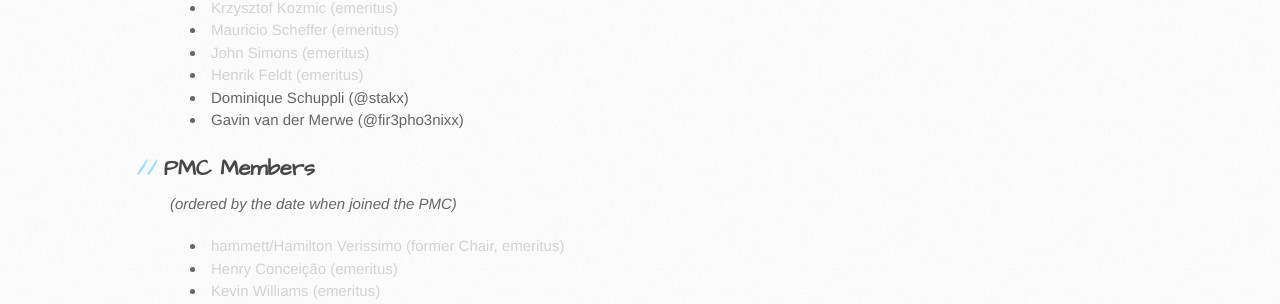
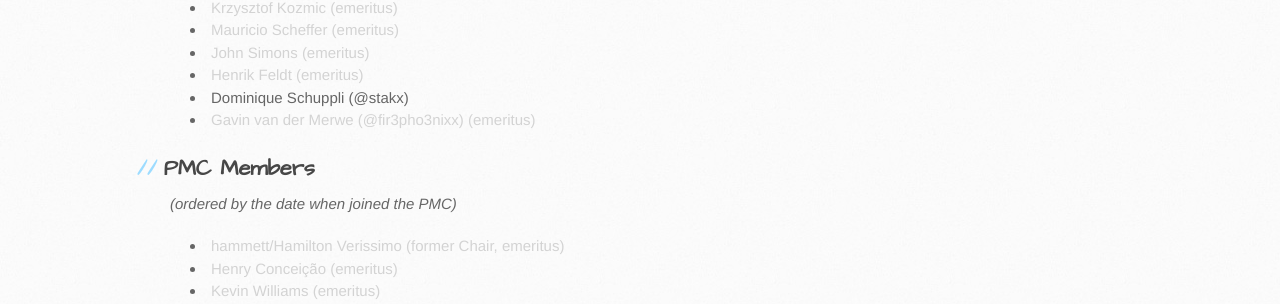
Before and after one commit to castleproject/castleproject.org, a Jekyll site: the page built from about/team.markdown, in a window 1280 px wide. Shown: the part 1068-1372 px from the top of the page. Built offline with Jekyll 4.4.1, drawn with Linux system fonts in a browser that asks for light colours.

Commit message:
Update team emeritus status

```diff
--- a/about/team.markdown
+++ b/about/team.markdown
@@ -41,7 +41,7 @@ permalink: /about/team/
 * <span style="color: lightgray">John Simons (emeritus)</span>
 * <span style="color: lightgray">Henrik Feldt (emeritus)</span>
 * Dominique Schuppli (@stakx)
-* Gavin van der Merwe (@fir3pho3nixx)
+* <span style="color: lightgray">Gavin van der Merwe (@fir3pho3nixx) (emeritus)</span>
 
 
 ## PMC Members
```
